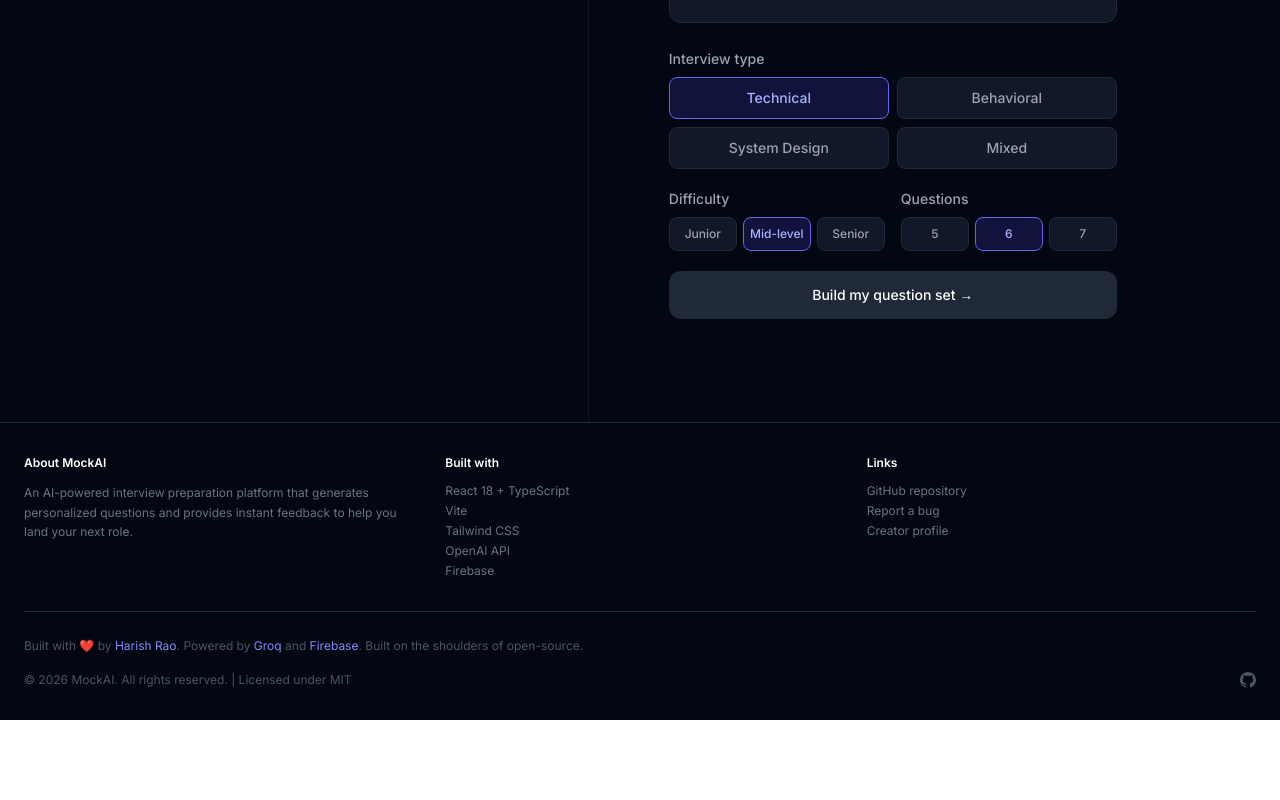
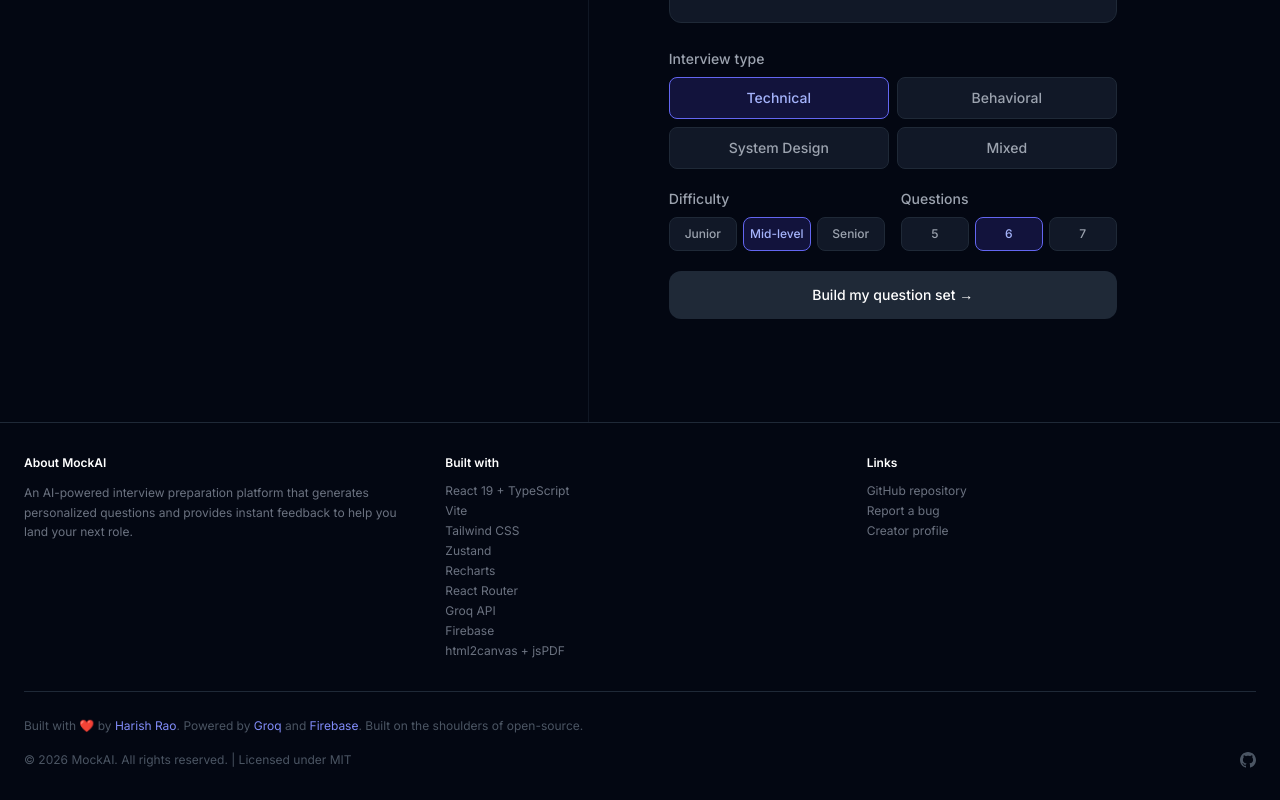
Before and after one commit to harishrao1/ai-mock-interviewer, a React (Vite) app: page / in a window 1280 px wide. Shown: the part 378-1178 px from the top of the page. Before the commit the page ends 1098 px from the top, so only its background shows below. Built offline with nearby package versions, Linux system fonts and the light colour scheme; no server answers; sample sign-in values are in the browser's storage.

Commit message:
Update strings.ts

```diff
--- a/src/constants/strings.ts
+++ b/src/constants/strings.ts
@@ -222,12 +222,16 @@ export const FOOTER = {
     },
     builtWith: {
         title: "Built with",
-        technologies: [
-            { label: "React 18 + TypeScript", url: "https://react.dev" },
-            { label: "Vite", url: "https://vitejs.dev" },
-            { label: "Tailwind CSS", url: "https://tailwindcss.com" },
-            { label: "OpenAI API", url: "https://openai.com" },
-            { label: "Firebase", url: "https://firebase.google.com" },
+         technologies: [
+            { label: "React 19 + TypeScript", url: "https://react.dev"                       },
+            { label: "Vite",                  url: "https://vitejs.dev"                       },
+            { label: "Tailwind CSS",          url: "https://tailwindcss.com"                  },
+            { label: "Zustand",               url: "https://zustand-demo.pmnd.rs"             },
+            { label: "Recharts",              url: "https://recharts.org"                     },
+            { label: "React Router",          url: "https://reactrouter.com"                  },
+            { label: "Groq API",              url: "https://groq.com"                        },
+            { label: "Firebase",              url: "https://firebase.google.com"              },
+            { label: "html2canvas + jsPDF",   url: "https://github.com/niklasvh/html2canvas" },
         ],
     },
     links: {
```
